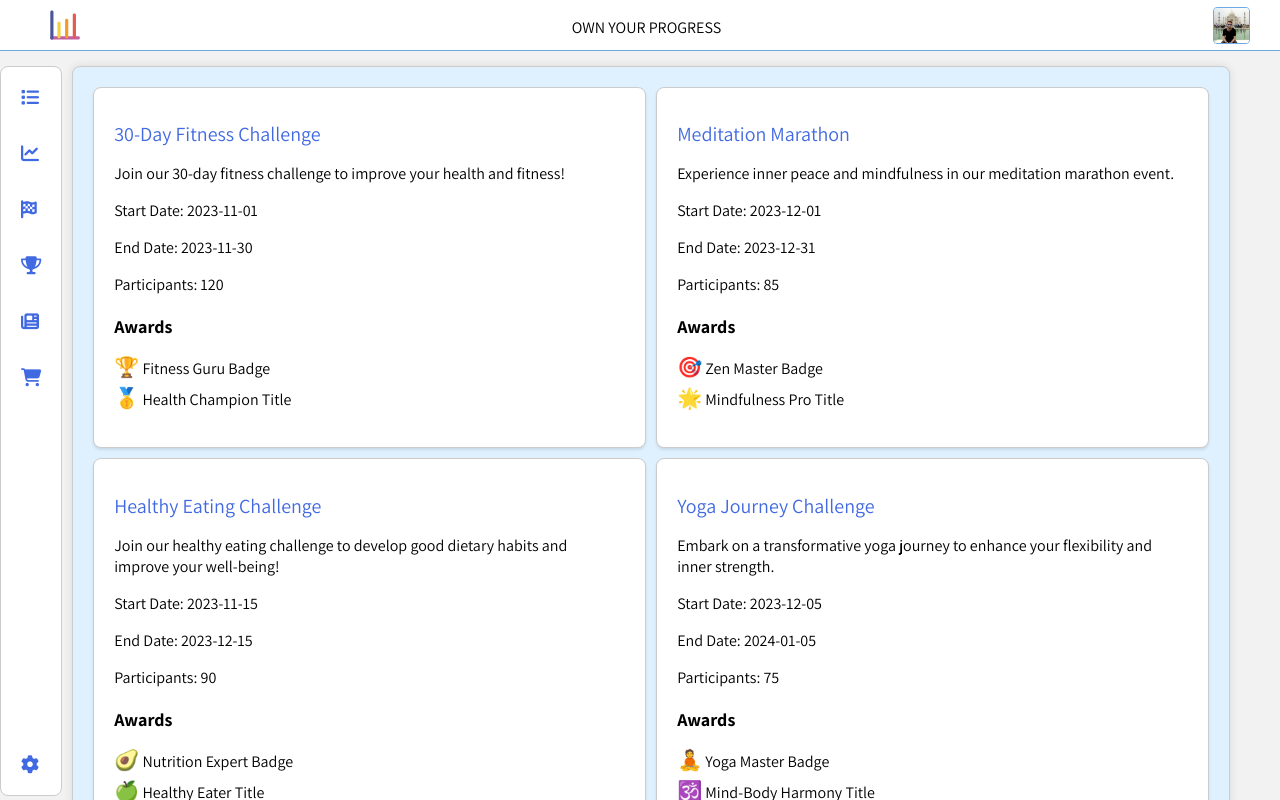
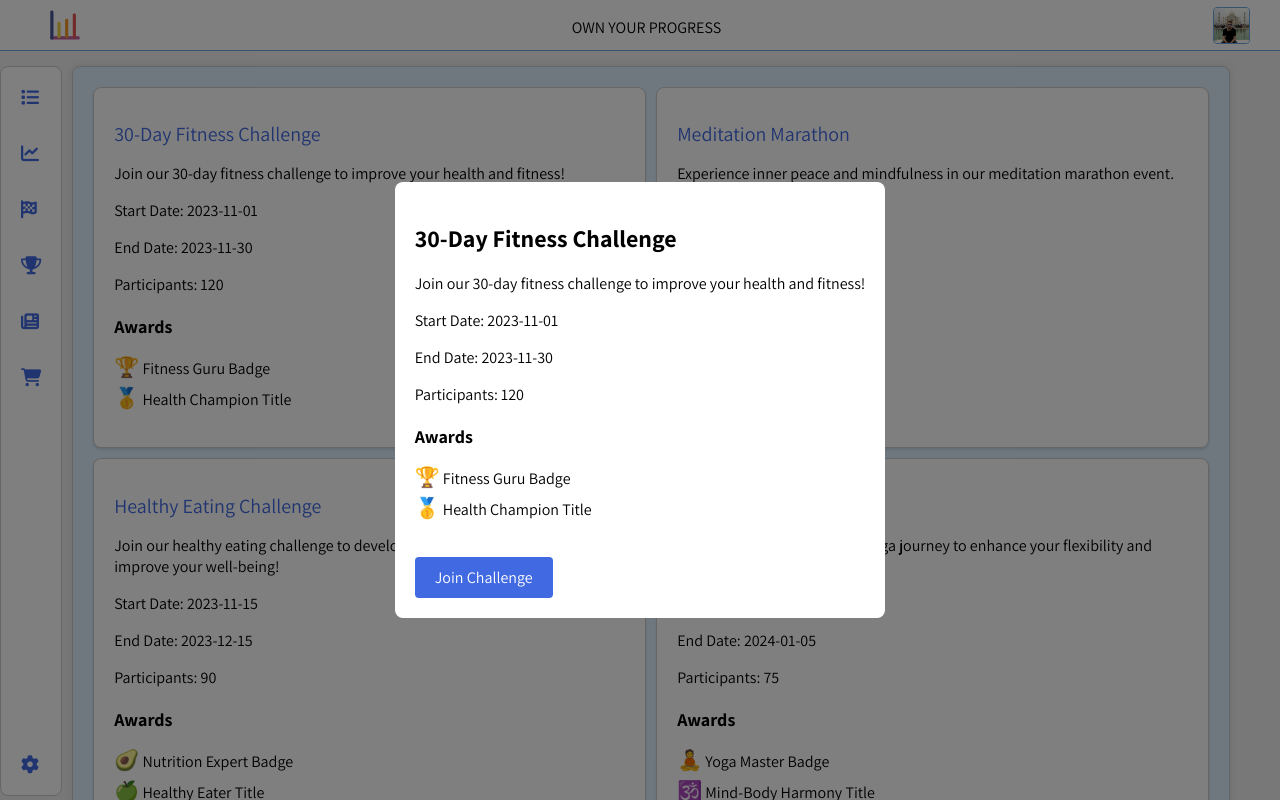
Before and after one commit to joseph-johnson27001/habits_tracker, a Vue app: page /#/challenges in a window 1280 px wide. Both pictures are taken after a click on the element 369 px from the left and 267 px from the top of the page. Shown: the top 800 px of the page. Built offline with nearby package versions, Linux system fonts and the light colour scheme.

Commit message:
Challenges modal when clicking

```diff
--- a/src/views/ChallengesPage.vue
+++ b/src/views/ChallengesPage.vue
@@ -5,6 +5,7 @@
         v-for="challenge in challenges"
         :key="challenge.id"
         class="card challenge-item"
+        @click="showModal(challenge)"
       >
         <h1>{{ challenge.title }}</h1>
         <p>{{ challenge.description }}</p>
@@ -24,6 +25,27 @@
     <div v-else>
       <p>No challenges available at the moment.</p>
     </div>
+
+    <!-- Modal for displaying challenge details -->
+    <div class="modal" v-if="showingModal" @click="closeModal">
+      <div class="modal-content" @click.stop>
+        <h2>{{ selectedChallenge.title }}</h2>
+        <p>{{ selectedChallenge.description }}</p>
+        <p>Start Date: {{ selectedChallenge.startDate }}</p>
+        <p>End Date: {{ selectedChallenge.endDate }}</p>
+        <p>Participants: {{ selectedChallenge.participants }}</p>
+        <div class="awards-container">
+          <h3>Awards</h3>
+          <ul>
+            <li v-for="award in selectedChallenge.awards" :key="award.name">
+              <span class="badge-icon">{{ award.icon }}</span> {{ award.name }}
+            </li>
+          </ul>
+          <button class="join-button">Join Challenge</button>
+          <!-- This button will be linked to the join functionality in the future -->
+        </div>
+      </div>
+    </div>
   </div>
 </template>
 
@@ -32,6 +54,8 @@ export default {
   name: "ChallengesPage",
   data() {
     return {
+      showingModal: false,
+      selectedChallenge: {},
       challenges: [
         {
           id: 1,
@@ -140,6 +164,16 @@ export default {
       ],
     };
   },
+  methods: {
+    showModal(challenge) {
+      this.showingModal = true;
+      this.selectedChallenge = challenge;
+    },
+    closeModal() {
+      this.showingModal = false;
+      this.selectedChallenge = {};
+    },
+  },
 };
 </script>
 
@@ -190,4 +224,38 @@ export default {
 .badge-icon {
   font-size: 20px;
 }
+
+.modal {
+  position: fixed;
+  top: 0;
+  left: 0;
+  width: 100%;
+  height: 100%;
+  background-color: rgba(0, 0, 0, 0.5);
+  display: flex;
+  justify-content: center;
+  align-items: center;
+}
+
+.modal-content {
+  background-color: white;
+  padding: 20px;
+  border-radius: 8px;
+  max-width: 80%;
+}
+
+.join-button {
+  margin-top: 20px;
+  padding: 10px 20px;
+  background-color: #4169e1;
+  color: white;
+  border: none;
+  border-radius: 4px;
+  cursor: pointer;
+  font-size: 16px;
+}
+
+.join-button:hover {
+  background-color: #3151b7;
+}
 </style>
```
